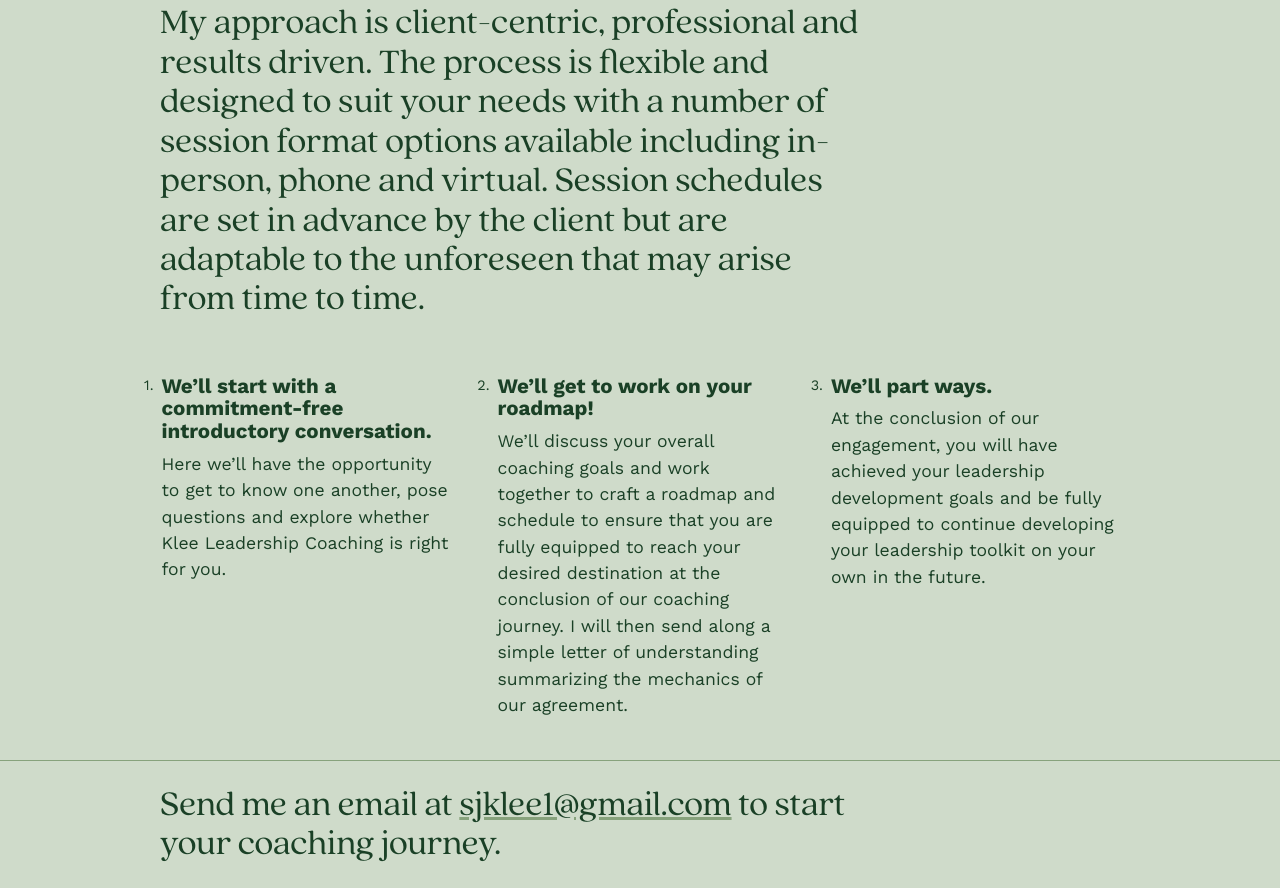
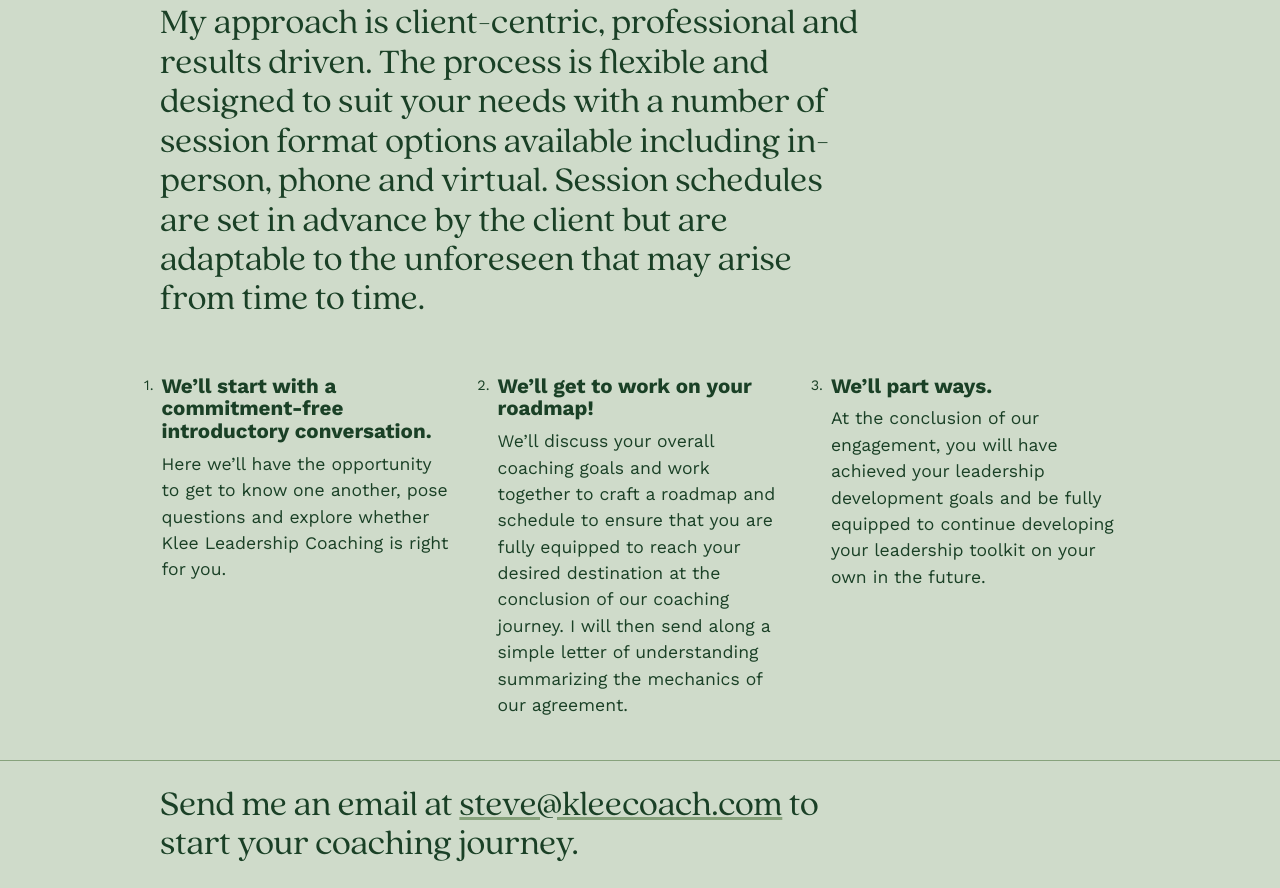
Before and after one commit to enatario/klee-coaching, an Eleventy site: page src/index.njk in a window 1280 px wide. Shown: the part 3274-4162 px from the top of the page. Built offline with nearby package versions, Linux system fonts and the light colour scheme; Eleventy itself is replaced by a stand-in of ours; files that its build step writes are made by us from their sources; files whose address does not match are found by name.

Commit message:
update email address

```diff
--- a/src/_includes/footer.njk
+++ b/src/_includes/footer.njk
@@ -1,4 +1,4 @@
 <footer id="get-in-touch" aria-labelledby="section--get-in-touch">
   <h2 id="section--get-in-touch" class="u-hide-visually">Get in touch</h2>
-  <p class="t-headline" data-item>Send me an email at <a href="mailto:sjklee1@gmail.com?subject=Coaching inquiry">sjklee1@gmail.com</a> to start your coaching journey.</p>
+  <p class="t-headline" data-item>Send me an email at <a href="mailto:steve@kleecoach.com?subject=Coaching inquiry">steve@kleecoach.com</a> to start your coaching journey.</p>
 </footer>
```
